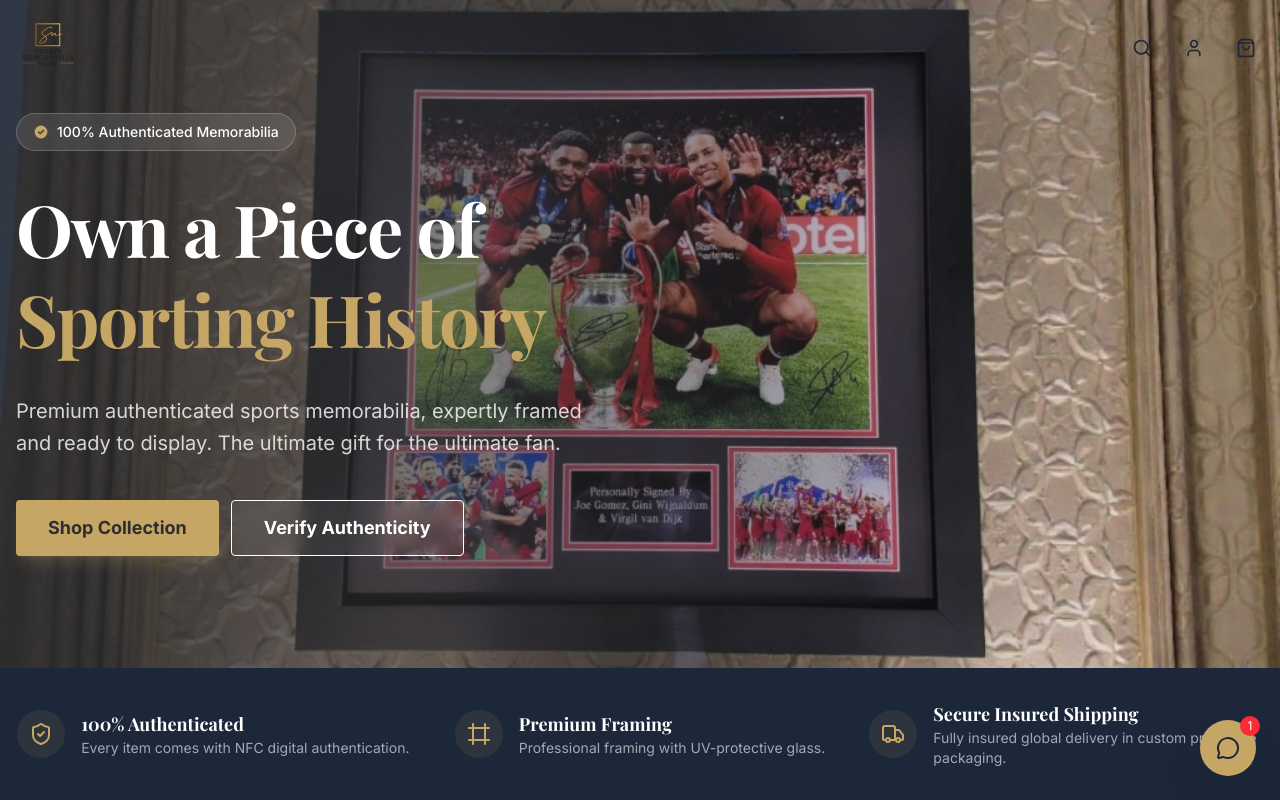
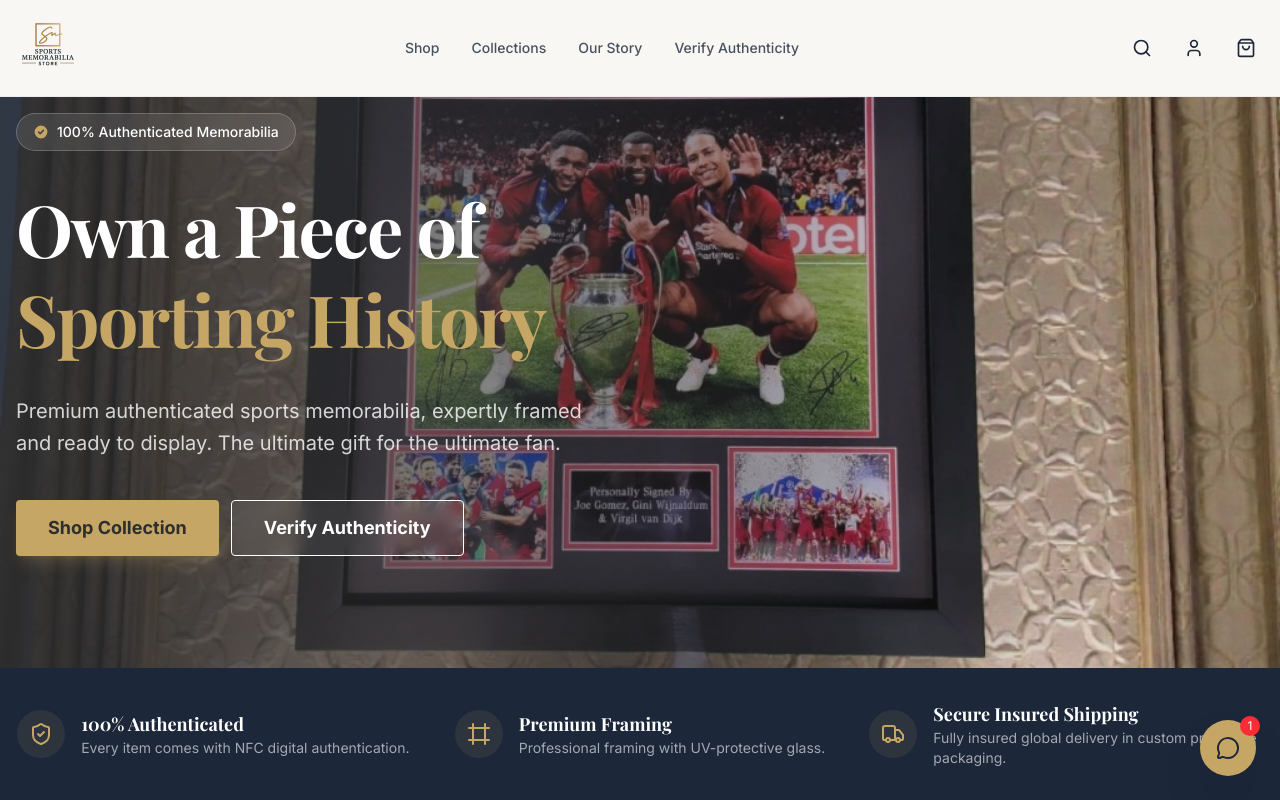
Before and after one commit to carlspiller3-jpg/Sports-Memorabilia-Store, a React (Vite) app: page / in a window 1280 px wide. Shown: the top 800 px of the page. Built offline with nearby package versions, Linux system fonts and the light colour scheme; what shopify-buy would draw is missing.

Commit message:
HomePage V1.11.0: Ivory Header with Navy Text (Solid Bar)

```diff
--- a/src/components/layout/Footer.tsx
+++ b/src/components/layout/Footer.tsx
@@ -54,7 +54,7 @@ export function Footer() {
 
                     <div className="border-t border-white/10 pt-8 flex flex-col md:flex-row justify-between items-center gap-4">
                         <p className="text-white/40 text-sm font-bold">
-                            © 2024 SportsSigned. <span className="text-red-500">VERSION 1.9.0 - VIEWPORT FIX</span>
+                            © 2024 SportsSigned. <span className="text-red-500">VERSION 1.11.0 - IVORY HEADER</span>
                         </p>
                         <div className="flex gap-6">
                             <Link to="/privacy" className="text-white/40 hover:text-gold text-sm transition-colors">Privacy Policy</Link>
--- a/src/components/layout/Header.tsx
+++ b/src/components/layout/Header.tsx
@@ -10,7 +10,7 @@ export function Header() {
     const { user } = useAuth()
 
     return (
-        <header className="fixed top-0 left-0 right-0 z-[100] transition-all duration-300 border-b border-transparent bg-transparent py-4 text-white">
+        <header className="fixed top-0 left-0 right-0 z-[100] transition-all duration-300 border-b border-navy/5 bg-ivory py-4 text-navy">
             <div className="container mx-auto px-4 flex items-center justify-between">
                 <Sheet>
                     <SheetTrigger asChild>
--- a/src/main.tsx
+++ b/src/main.tsx
@@ -3,7 +3,7 @@ import { createRoot } from 'react-dom/client'
 import './index.css'
 import App from './App.tsx'
 
-console.log('App Version: 1.9.0 - Layout Fix: Hero + Bar 100vh');
+console.log('App Version: 1.11.0 - Ivory Header Restored');
 
 createRoot(document.getElementById('root')!).render(
   <StrictMode>
```
